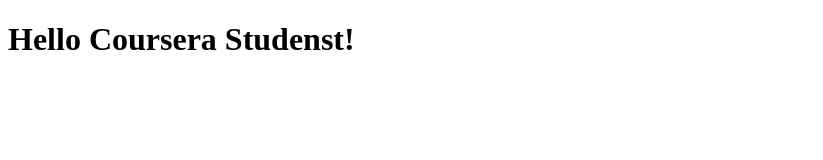
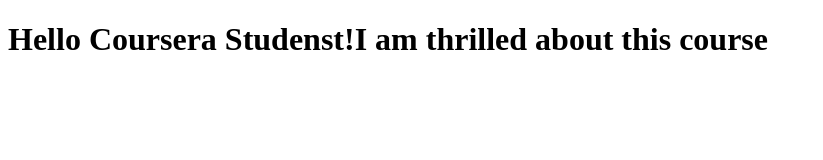
Before and after one commit to Leenaspgithub/coursera-test, a plain HTML site: page index.html in a window 1280 px wide. Shown: the whole page, without its empty margins (0-823 px from the left). Drawn offline with Linux system fonts and the light colour scheme.

Commit message:
Next Version of web file.

```diff
--- a/index.html
+++ b/index.html
@@ -5,6 +5,6 @@
     <title>Hello Coursera</title>
   </head>
   <body>
-  <h1>Hello Coursera Studenst!</h1>
+  <h1>Hello Coursera Studenst!I am thrilled about this course</h1>
   </body>
 </html>
```
